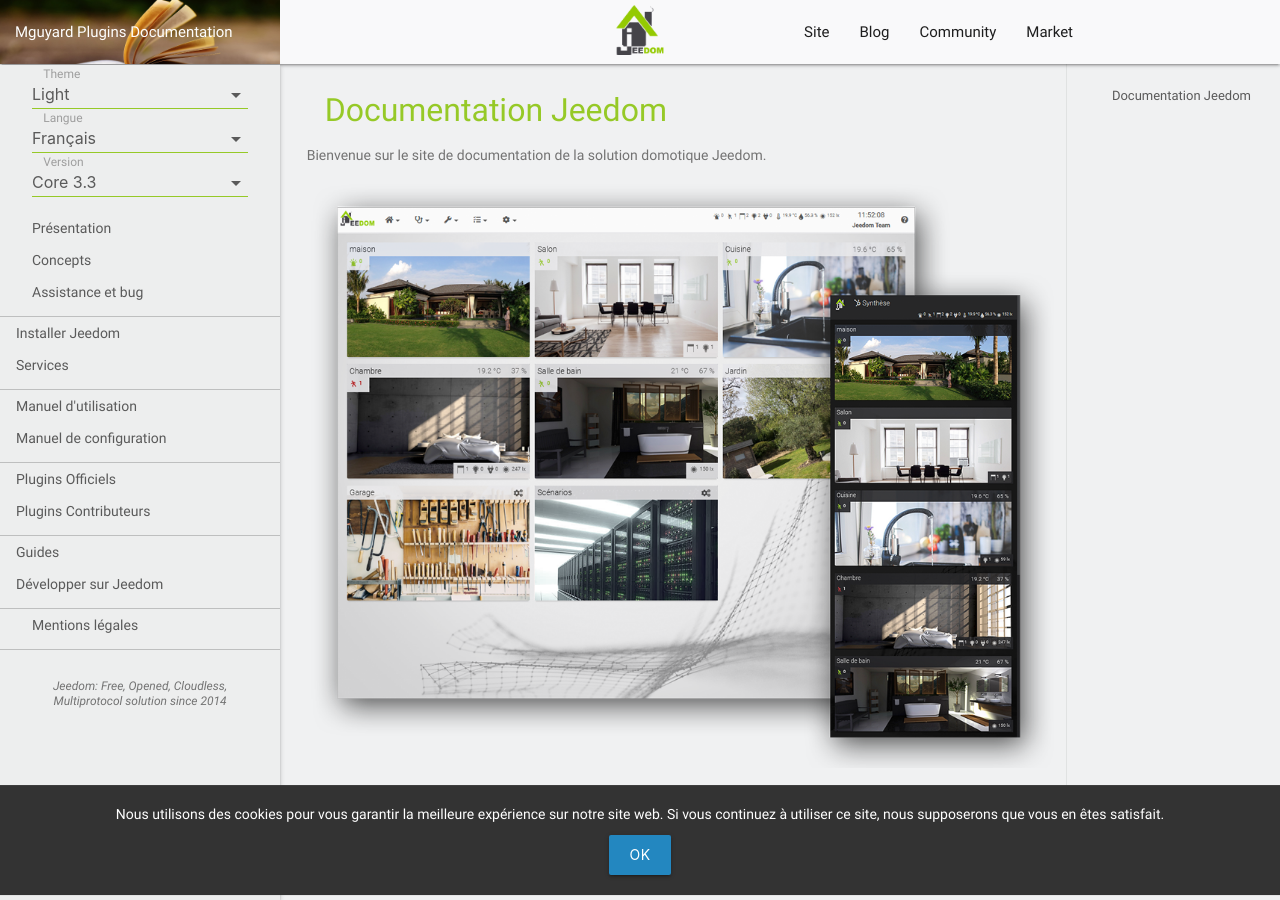
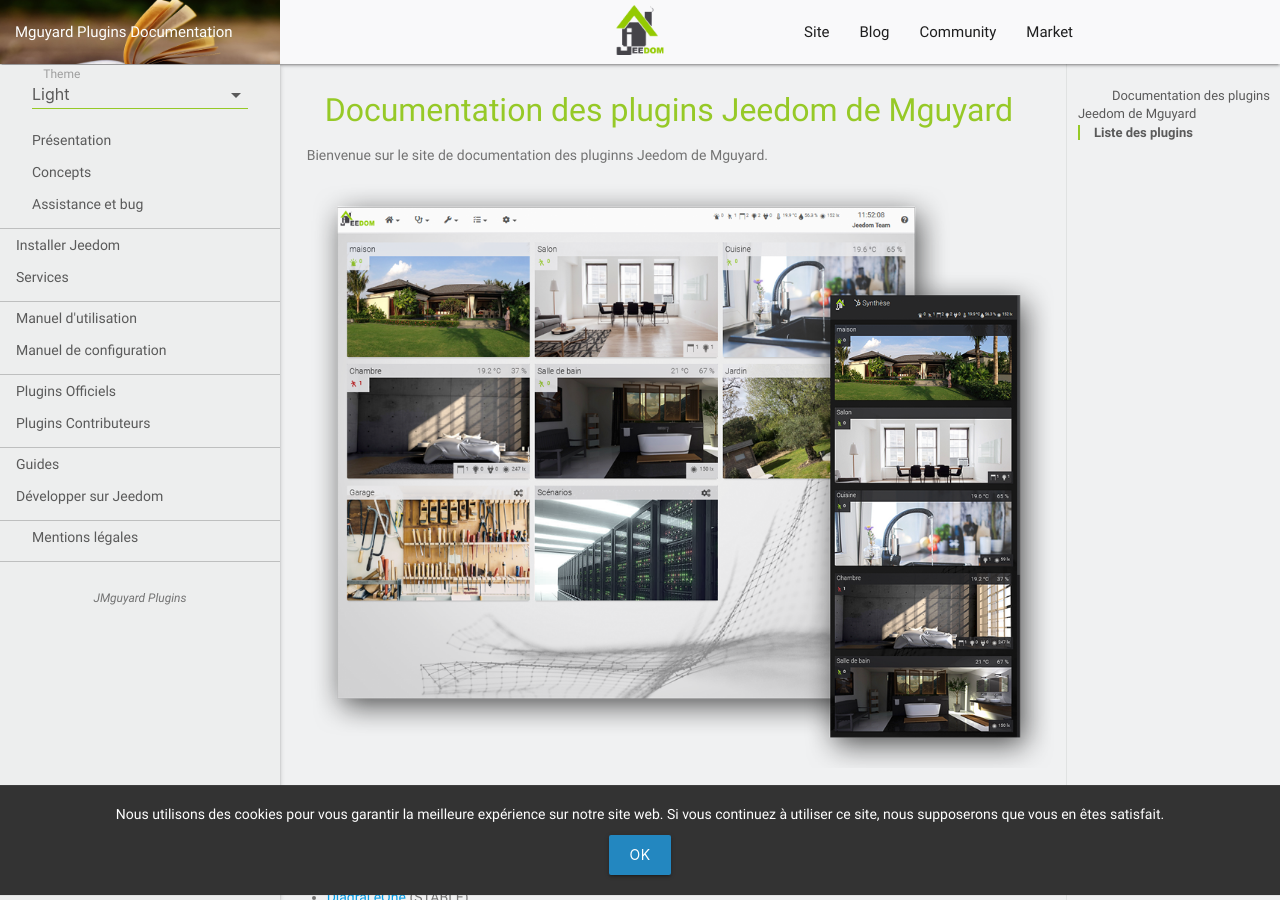
Before and after one commit to mguyard/Jeedom-Documentations, a Jekyll site: the page built from fr_FR/index.md, in a window 1280 px wide and 900 px high. Built offline with Jekyll 4.4.1, drawn with Linux system fonts in a browser that asks for light colours; our own code applies the rules of GitHub Pages for plain Markdown files; comment, search, counter and statistics services are not loaded; some of the changed text lies outside the part shown.

Commit message:
Page d'index des plugins

```diff
--- a/_layouts/default.html
+++ b/_layouts/default.html
@@ -56,6 +56,7 @@
           </select>
           <label>Theme</label>
         </div>
+        <!--
         <div class="input-field col s12">
           <select id="sel_lang" style="color:white !important;">
             <option value="fr_FR" selected>Français</option>
@@ -65,6 +66,8 @@
           </select>
           <label>Langue</label>
         </div>
+        -->
+        <!--
         <div class="input-field col s12">
           <select id="sel_jeedomVersion" style="color:white !important;">
             <option value="3.3" selected>Core 3.3</option>
@@ -73,6 +76,7 @@
           </select>
           <label>Version</label>
         </div>
+        -->
       </div>
       <ul class="collapsible" id="ul_menu"></ul>
     </div>
--- a/fr_FR/index.md
+++ b/fr_FR/index.md
@@ -1,9 +1,14 @@
-### Documentation Jeedom
+### Documentation des plugins Jeedom de Mguyard
 
-Bienvenue sur le site de documentation de la solution domotique Jeedom.
+Bienvenue sur le site de documentation des pluginns Jeedom de Mguyard.
 
 <div id="div_searchBar"></div>
 
 ![Présentation](../img/img_home.png)
 
-*Cette documentation est également accessible depuis votre Jeedom avec le bouton ? en haut à droite, qui ouvrira directement la documentation de la page en cours.*
+# Liste des plugins
+
+* [Diagral eOne](Diagral_eOne/) (STABLE)
+* [Mercedes Me](Mercedes_Me/) (DEVEL)
+
+*Cette documentation est également accessible depuis votre plugin Jeedom.*
--- a/js/init.js
+++ b/js/init.js
@@ -273,7 +273,7 @@
     }
   }
 }
-html += '<li class="small"><small>Jeedom: Free, Opened, Cloudless, Multiprotocol solution since 2014</small></li>'
+html += '<li class="small"><small>JMguyard Plugins</small></li>'
 $('#ul_menu').empty().html(html);
 
 function genText(_menu,_lang){
```
